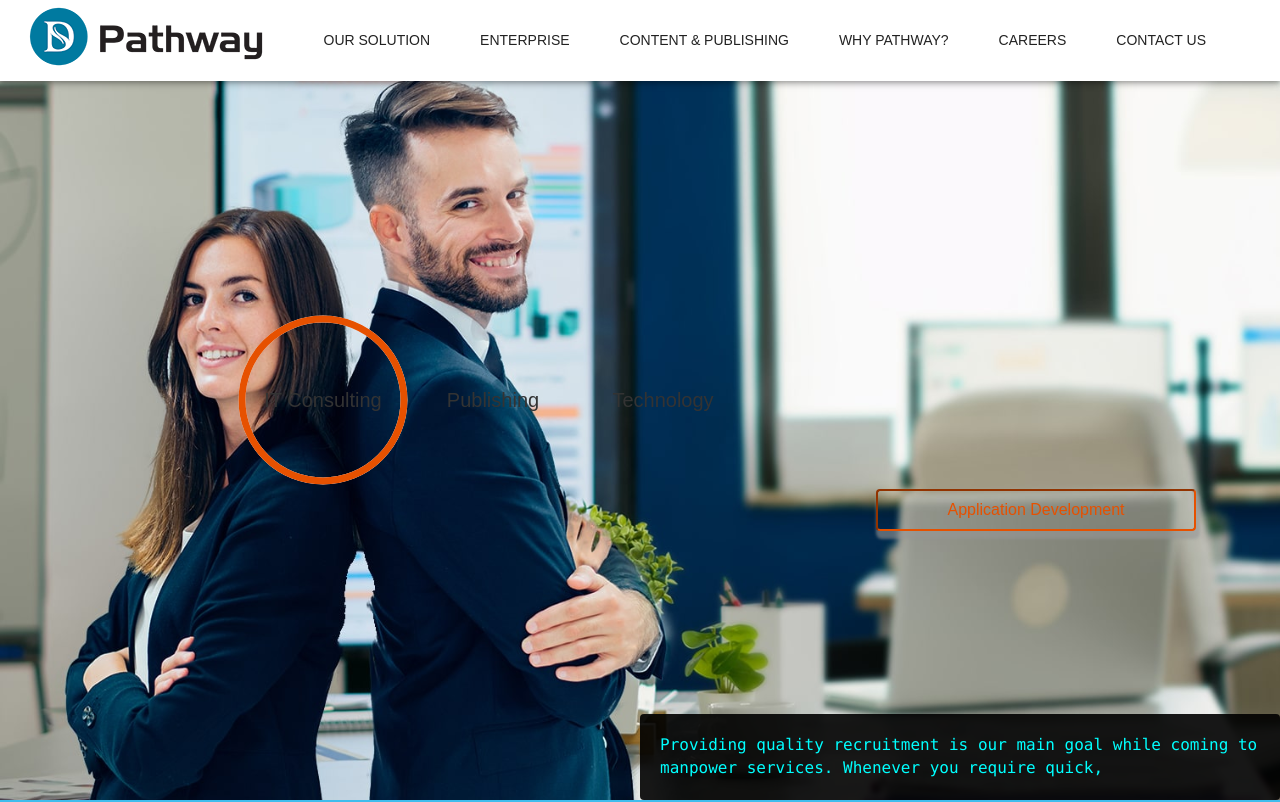
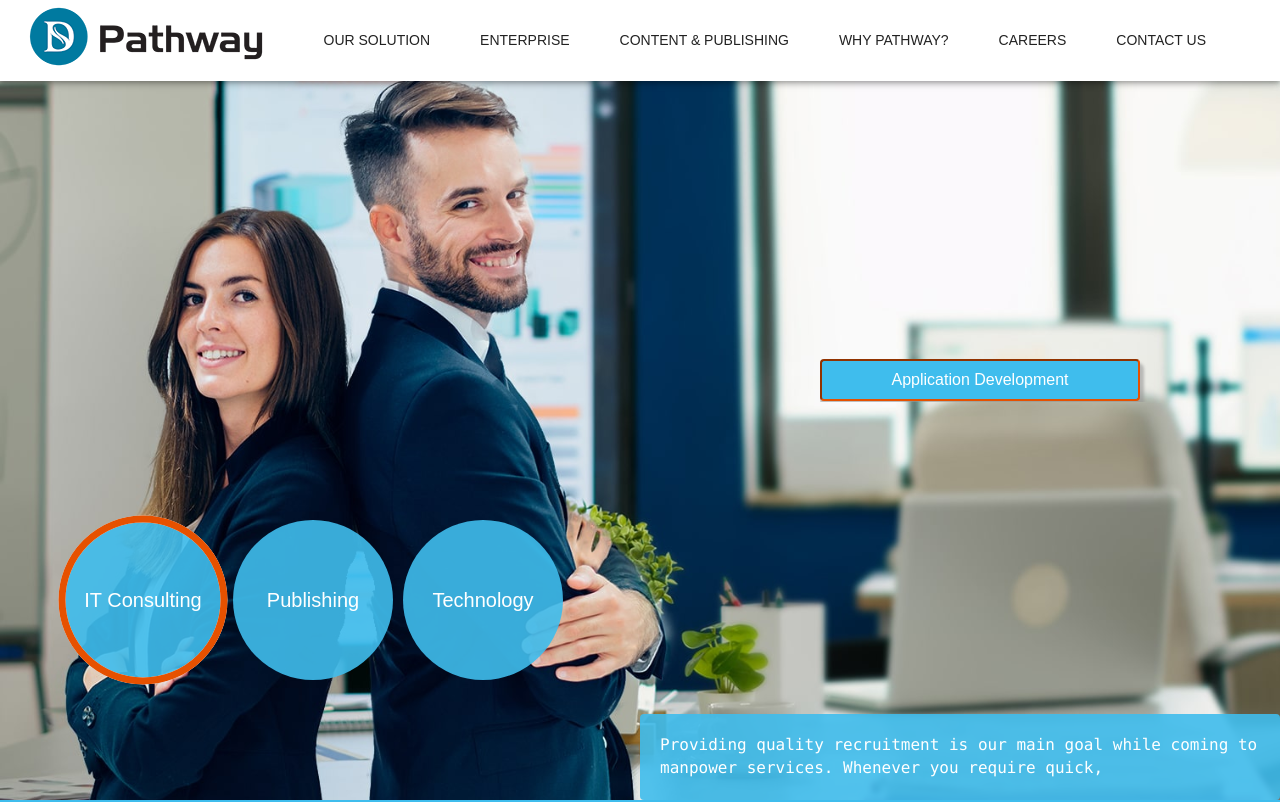
Before and after one commit to admin06532/pathway, a React (Create React App) app: page / in a window 1280 px wide. Shown: the top 802 px of the page. Built offline with nearby package versions, Linux system fonts and the light colour scheme.

Commit message:
Changes up

```diff
--- a/src/App.jsx
+++ b/src/App.jsx
@@ -59,9 +59,6 @@ const App = () => {
           <Route path="/tech">
             <Technology />
           </Route>
-
-
-
           <Route>
               <NotFound />
           </Route>
--- a/src/components/dashboard/heroshot/HeroShot.jsx
+++ b/src/components/dashboard/heroshot/HeroShot.jsx
@@ -12,7 +12,7 @@ const useStyles = makeStyles((theme) => ({
     textAlign: "left",
     display: "flex",
     justifyContent: "center",
-    alignItems: "center",
+    alignItems: "end",
     height: "70vh",
     position: 'relative',
   },
@@ -30,7 +30,7 @@ const useStyles = makeStyles((theme) => ({
     backgroundSize: "cover",
     backgroundPosition: "0 50px",
     display: "flex",
-    justifyContent: "flex-end",
+    justifyContent: "flex-start",
     alignItems: "center",
     [theme.breakpoints.down('md')]: {
       display: 'none',
@@ -41,22 +41,25 @@ const useStyles = makeStyles((theme) => ({
     alignItems: "center",
     display: "flex",
     justifyContent: "center",
+    backgroundColor: "rgb(64 189 237 / 90%)",
     borderRadius: "50%",
     width: "160px",
+    color: '#ffffff',
     height: "160px",
     "&:hover": {
       boxShadow: "3px 13px 19px 0px rgb(50 50 50 / 52%)",
-      backgroundColor: '#e65100',
+      backgroundColor: "#00a4e8",
       color: '#ffffff',
       transform: 'scale(0.95)'
     },
   },
   typing: {
-    backgroundColor: "rgba(0,0,0,0.9)",
-    color: "cyan",
+    backgroundColor: "rgb(64 189 237 / 90%)",
+    color: "#ffffff",
     width: "calc(50vw)",
     position: "absolute",
     bottom: 0,
+    right: 0,
     textAlign: "left",
     padding: "20px",
     borderRadius: "4px",
@@ -134,39 +137,25 @@ export default function(){
 
   }, [element]);
 
-  return (
-    <Box className={classes.container}>
-      {toolTip && (
-        <Box
-          pl={6}
-          pr={6}
-          sx={{
-            display: "flex",
+  const styleSx = {
+    display: 'flex',
     alignItems: "center",
     justifyContent: "center",
     width: "50vw",
     height: "100vh",
-            bgcolor: "rgba(0,0,0,0.8)",
+    backgroundColor: "rgb(64 189 237 / 90%)",
     color: "white",
     borderRadius: "4px",
     "&:hover": {
       backgroundColor: "secondary.main",
       opacity: [0.9, 0.8, 0.7],
     },
-          }}
-        >
-          <Typography
-            variant='subtitle1'
-            align='left'
-            gutterBottom
-            component='div'
-            className={classes.initial}
-            color='cyan'
-          >
-            {toolTip}
-          </Typography>
-        </Box>
-      )}
+  };
+
+  return (
+    <Box className={classes.container}>
+
+
       <Box className={classes.content} sx={{width: "100%", maxWidth: 700}}>
         {!thirdSvgEnd && <div className={classes.contentRestrict}></div>}
         <Box
@@ -301,6 +290,26 @@ export default function(){
           wrapper='code'
         />
       )}
+
+{toolTip && (
+        <Box
+          pl={6}
+          pr={6}
+          sx={styleSx}
+        >
+          <Typography
+            variant='subtitle1'
+            align='left'
+            gutterBottom
+            component='div'
+            className={classes.initial}
+            color='cyan'
+          >
+            {toolTip}
+          </Typography>
+        </Box>
+      )}
+
     </Box>
   );
 };
--- a/src/components/dashboard/homecarousel/HomeCarousel.jsx
+++ b/src/components/dashboard/homecarousel/HomeCarousel.jsx
@@ -6,20 +6,20 @@ import { makeStyles } from "@material-ui/core/styles";
 
 const useStyles = makeStyles((theme) => ({
     root: {
-        padding: theme.spacing(2),
         minHeight: "50",
         position: 'absolute',
-        top: 110,
-        right: 20,
-        width: 400
+        bottom: 20,
+        left: 'calc(25vw - 200px)',
+        width: 400,
       },
       item: {
         padding: theme.spacing(1),
         display: "flex",
         justifyContent: "center",
         alignItems: "center",
+        backgroundColor: '#3FBDED',
         border: '2px inset #e65100',
-        color: '#e65100',
+        color: '#ffffff',
         borderRadius: '4px',
         boxShadow: '2px 6px 3px 2px rgba(150,150,150,0.6)',
         transition: 'color 0.25s ease-in',
```
Lines whose indentation alone changed are shown as unchanged.
